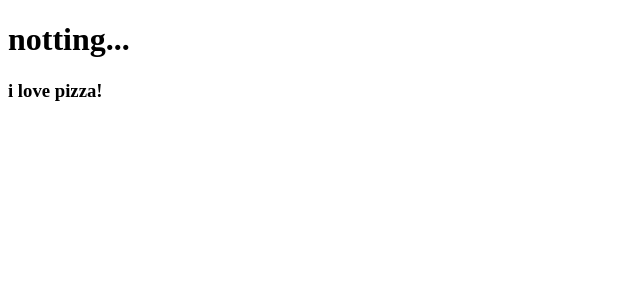
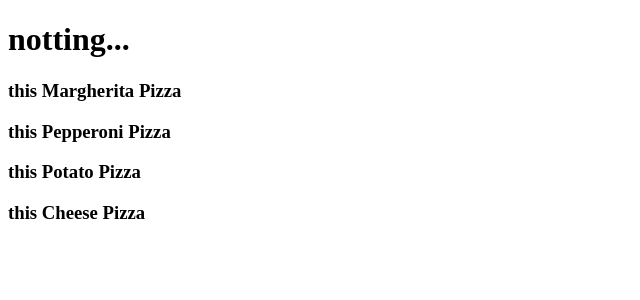
Before and after one commit to Kim-Dohyung-traces/React_JS_2019, a React (Create React App) app: page / in a window 1280 px wide. Shown: the top 300 px of the page, without its empty margins (0-640 px from the left). Built offline with nearby package versions, Linux system fonts and the light colour scheme.

Commit message:
4th commit jsx + props Fundamentals

```diff
--- a/src/App.js
+++ b/src/App.js
@@ -1,13 +1,19 @@
 import React from 'react';
-import Pizza from './Pizza';
+function Pizza({ menu }) {
+  console.log(menu)
+  return <h3>this {menu}</h3>
+}
 
 function App() {
   return (
     <div>
       <h1>notting...</h1>
-      <Pizza />
+      <Pizza menu="Margherita Pizza" />
+      <Pizza menu="Pepperoni Pizza" />
+      <Pizza menu="Potato Pizza" />
+      <Pizza menu="Cheese Pizza" />
     </div>
-    );
+  );
 }
 
 export default App;
```
